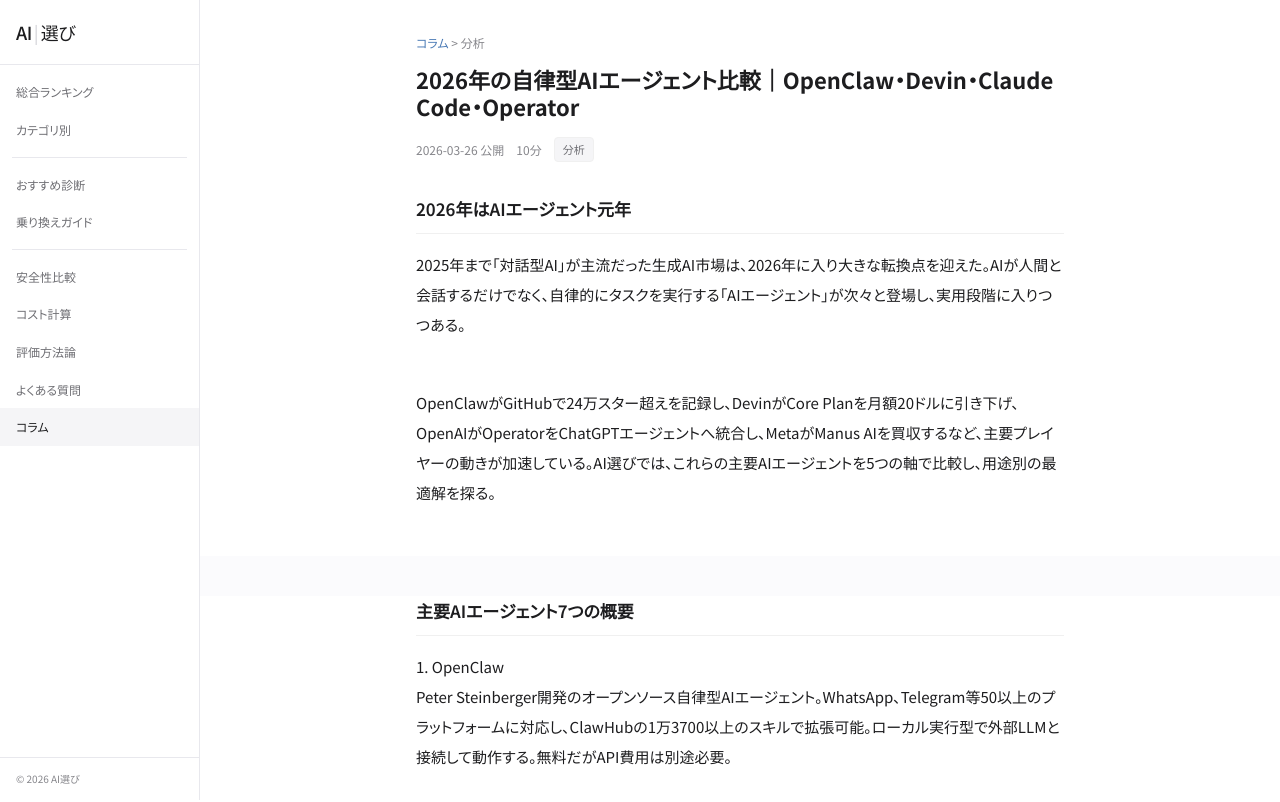
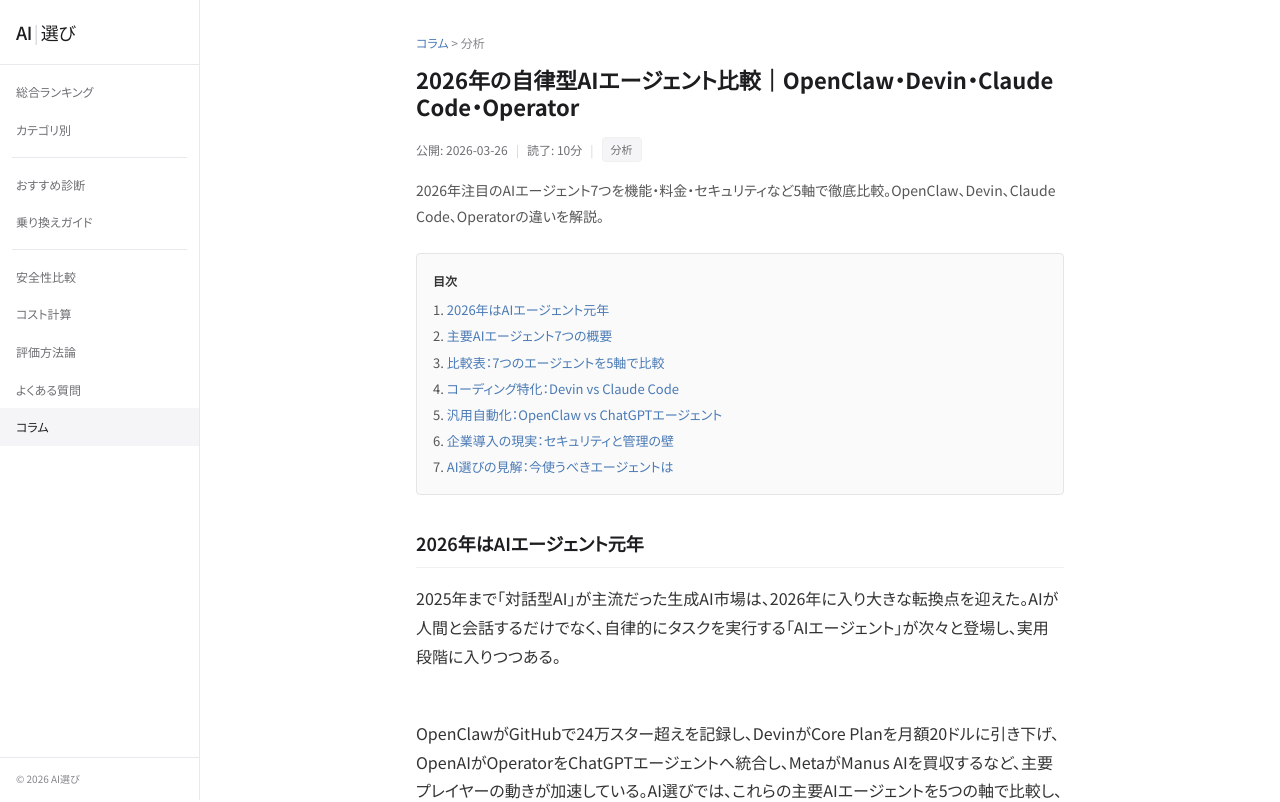
Before and after one commit to Wataru4869/pickai, a Next.js app: page /blog/ai-agents-comparison-2026 in a window 1280 px wide. Shown: the top 802 px of the page. Built offline with nearby package versions, Linux system fonts and the light colour scheme.

Commit message:
design(blog): improve readability - typography, TOC, table/code styles

```diff
--- a/package.json
+++ b/package.json
@@ -20,6 +20,8 @@
     "@types/node": "^20.0.0",
     "@types/react": "^18.3.0",
     "autoprefixer": "^10.4.0",
+    "eslint": "^8.57.1",
+    "eslint-config-next": "^14.2.35",
     "postcss": "^8.4.0",
     "sharp": "^0.34.5",
     "tailwindcss": "^3.4.0",
--- a/src/app/blog/[slug]/page.tsx
+++ b/src/app/blog/[slug]/page.tsx
@@ -22,6 +22,20 @@
       type: "article",
     },
   };
+}
+
+/* ── slugify helper for TOC anchor links ── */
+
+function slugify(text: string): string {
+  // Replace whitespace with hyphen, then strip ASCII punctuation/symbols.
+  // Keep Japanese/CJK characters and word chars; URL-encode at link site.
+  const cleaned = text
+    .toLowerCase()
+    .replace(/[\s\u3000]+/g, "-")
+    .replace(/[!-/:-@[-`{-~]/g, "")
+    .replace(/-+/g, "-")
+    .replace(/^-|-$/g, "");
+  return (cleaned || "section").slice(0, 64);
 }
 
 /* ── helpers for rich content rendering ── */
@@ -172,7 +186,7 @@
           if (node.type === "listItem") {
             const inner = parseParagraph(node.text);
             return (
-              <div key={i} className="pl-4 py-1 text-[15px] leading-[2] text-[#1d1d1f]">
+              <div key={i} className="pl-4 py-1 text-[15px] sm:text-[16px] leading-[1.8] text-[#333333]">
                 <span className="text-[#86868b] mr-2">-</span>
                 {inner.map((n, j) =>
                   n.type === "score" ? (
@@ -288,7 +302,7 @@
                   if (n.type === "listItem") {
                     const inner = parseParagraph(n.text);
                     return (
-                      <div key={j} className="pl-4 py-1 text-[15px] leading-[2] text-[#1d1d1f]">
+                      <div key={j} className="pl-4 py-1 text-[15px] sm:text-[16px] leading-[1.8] text-[#333333]">
                         <span className="text-[#86868b] mr-2">-</span>
                         {inner.map((nn, k) =>
                           nn.type === "score" ? (
@@ -309,7 +323,7 @@
           }
 
           return (
-            <p key={i} className="text-[15px] leading-[2] text-[#1d1d1f] mb-6">
+            <p key={i} className="text-[15px] sm:text-[16px] leading-[1.8] text-[#333333] mb-6">
               {nodes.map((n, j) => {
                 if (n.type === "break") return <br key={j} />;
                 if (n.type === "score") return <span key={j} className="font-semibold">{(n as any).text}</span>;
@@ -357,16 +371,45 @@
           <h1 className="text-[22px] font-bold text-[#1d1d1f] leading-tight mb-4">
             {article.title}
           </h1>
-          <div className="flex items-center gap-3 text-[12px] text-[#86868b]">
-            <span>{article.publishedAt} 公開</span>
+          <div className="flex items-center flex-wrap gap-x-2 gap-y-1 text-[12px] text-[#6e6e73]">
+            <span>公開: {article.publishedAt}</span>
             {article.updatedAt !== article.publishedAt && (
-              <span>{article.updatedAt} 更新</span>
+              <>
+                <span className="text-[#d2d2d7]">|</span>
+                <span>更新: {article.updatedAt}</span>
+              </>
             )}
-            <span>{article.readingTime}</span>
+            <span className="text-[#d2d2d7]">|</span>
+            <span>読了: {article.readingTime}</span>
+            <span className="text-[#d2d2d7]">|</span>
             <span className="px-2 py-0.5 rounded bg-[#f5f5f7] text-[#6e6e73] border border-[#f0f0f0] font-medium text-[11px]">
               {CATEGORY_LABELS[article.category] || article.category}
             </span>
           </div>
+
+          {/* Description as lead-in */}
+          <p className="mt-4 text-[14px] leading-[1.8] text-[#555555]">
+            {article.description}
+          </p>
+
+          {/* Table of Contents */}
+          {article.sections.length >= 2 && (
+            <nav className="mt-6 p-4 border border-[#e5e5e5] rounded bg-[#fafafa]">
+              <div className="text-[12px] font-semibold text-[#333333] mb-2">目次</div>
+              <ol className="list-decimal list-inside m-0 p-0 space-y-1">
+                {article.sections.map((s, idx) => (
+                  <li key={idx} className="text-[13px] leading-[1.7] text-[#555555]">
+                    <a
+                      href={`#${slugify(s.heading)}`}
+                      className="text-[#4a7ab5] hover:underline no-underline"
+                    >
+                      {s.heading}
+                    </a>
+                  </li>
+                ))}
+              </ol>
+            </nav>
+          )}
         </div>
       </div>
 
@@ -374,16 +417,14 @@
       {article.sections.map((section, i) => (
         <div key={i} className="bg-white">
           <div className="max-w-full sm:max-w-[680px] mx-auto px-3 sm:px-4">
-            {i > 0 && (
-              <h2 className="text-[17px] font-semibold text-[#1d1d1f] mt-10 mb-4 pb-2 border-b border-[#f0f0f0]">
-                {section.heading}
-              </h2>
-            )}
-            {i === 0 && (
-              <h2 className="text-[17px] font-semibold text-[#1d1d1f] mb-4 pb-2 border-b border-[#f0f0f0]">
-                {section.heading}
-              </h2>
-            )}
+            <h2
+              id={slugify(section.heading)}
+              className={`text-[18px] font-semibold text-[#1d1d1f] mb-4 pb-2 border-b border-[#f0f0f0] scroll-mt-16 ${
+                i > 0 ? "mt-8" : ""
+              }`}
+            >
+              {section.heading}
+            </h2>
             <RichContent content={section.content} />
           </div>
         </div>
@@ -431,11 +472,15 @@
                     href={`/blog/${r.slug}`}
                     className="flex items-center justify-between p-3 border border-[#e5e5e5] rounded hover:border-[#4a7ab5] transition-colors no-underline text-inherit"
                   >
-                    <div className="flex-1">
-                      <div className="text-[13px] font-semibold text-[#1d1d1f]">{r.title}</div>
-                      <div className="text-[11px] text-[#86868b] mt-0.5">{r.readingTime}</div>
+                    <div className="flex-1 min-w-0">
+                      <div className="text-[13px] font-semibold text-[#1d1d1f] leading-snug">{r.title}</div>
+                      <div className="text-[11px] text-[#86868b] mt-1 flex items-center gap-2">
+                        <span>{r.publishedAt}</span>
+                        <span className="text-[#d2d2d7]">|</span>
+                        <span>{r.readingTime}</span>
+                      </div>
                     </div>
-                    <span className="text-[11px] text-[#4a7ab5] shrink-0 ml-3">読む</span>
+                    <span className="text-[11px] text-[#4a7ab5] shrink-0 ml-3">読む →</span>
                   </a>
                 ))}
               </div>
```
Also changed, not shown: .eslintrc.json (added), 1 other file (tests, documents, lock files or other folders).
